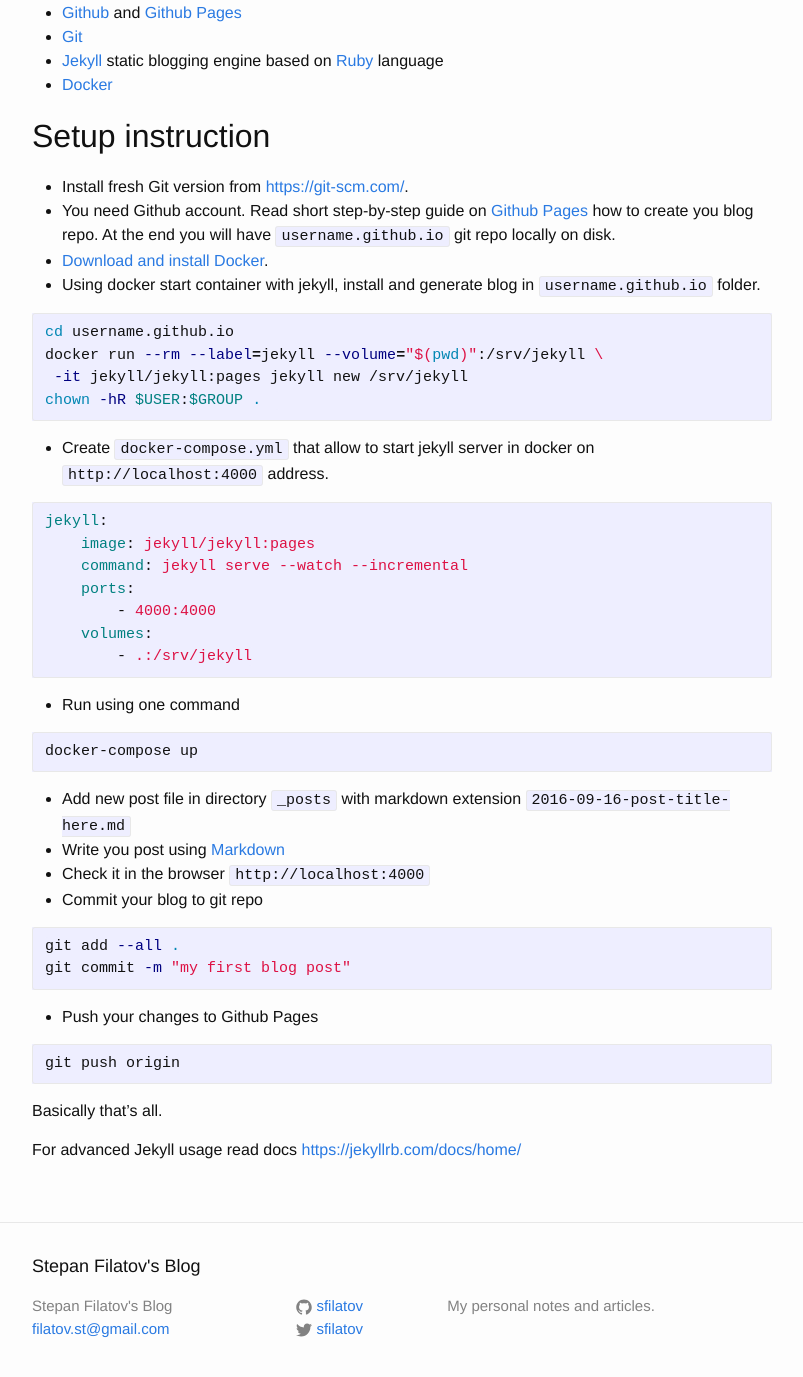
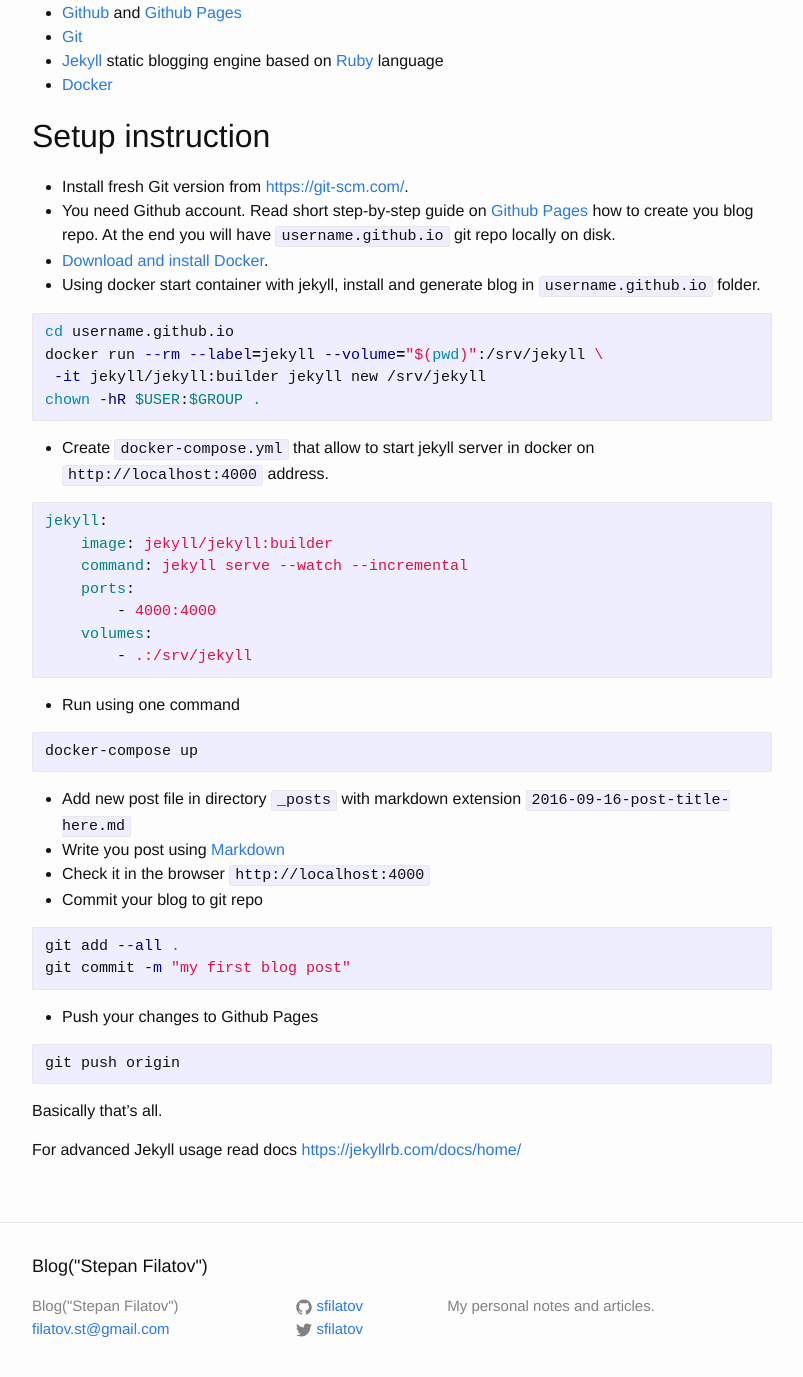
Before and after one commit to sfilatov/sfilatov.github.io, a Jekyll site: the page built from _posts/2016-09-08-setup-your-jekyll-blog.md, in a window 1280 px wide and 1400 px high, scrolled down 676 px. Shown: the top 1377 px of the window, without its empty margins (238-1041 px from the left). Built offline with Jekyll 4.4.1, drawn with Linux system fonts in a browser that asks for light colours; comment, search, counter and statistics services are not loaded; some of the changed text lies outside the part shown.

````diff
--- a/_config.yml
+++ b/_config.yml
@@ -6,7 +6,7 @@
 # 'jekyll serve'. If you change this file, please restart the server process.
 
 # Site settings
-title: Stepan Filatov's Blog
+title: Blog("Stepan Filatov")
 email: filatov.st@gmail.com
 description: > # this means to ignore newlines until "baseurl:"
  My personal notes and articles.
--- a/_posts/2016-09-08-setup-your-jekyll-blog.md
+++ b/_posts/2016-09-08-setup-your-jekyll-blog.md
@@ -41,7 +41,7 @@ This is Markdown markup plus tools that allow to format it to HTML with commands
 ```bash
 cd username.github.io
 docker run --rm --label=jekyll --volume="$(pwd)":/srv/jekyll \
- -it jekyll/jekyll:pages jekyll new /srv/jekyll
+ -it jekyll/jekyll:builder jekyll new /srv/jekyll
 chown -hR $USER:$GROUP .
 ```
 
@@ -49,7 +49,7 @@ chown -hR $USER:$GROUP .
 
 ```yml
 jekyll:
-    image: jekyll/jekyll:pages
+    image: jekyll/jekyll:builder
     command: jekyll serve --watch --incremental
     ports:
         - 4000:4000
````
Also changed, not shown: about.md (+2 -0 lines), docker-compose.yml (added, +7 -0 lines).
